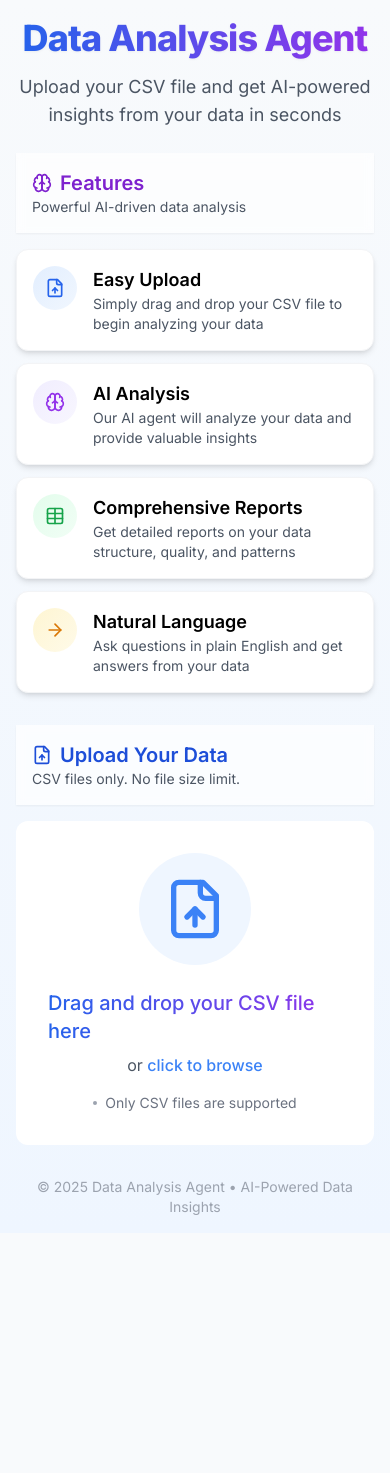
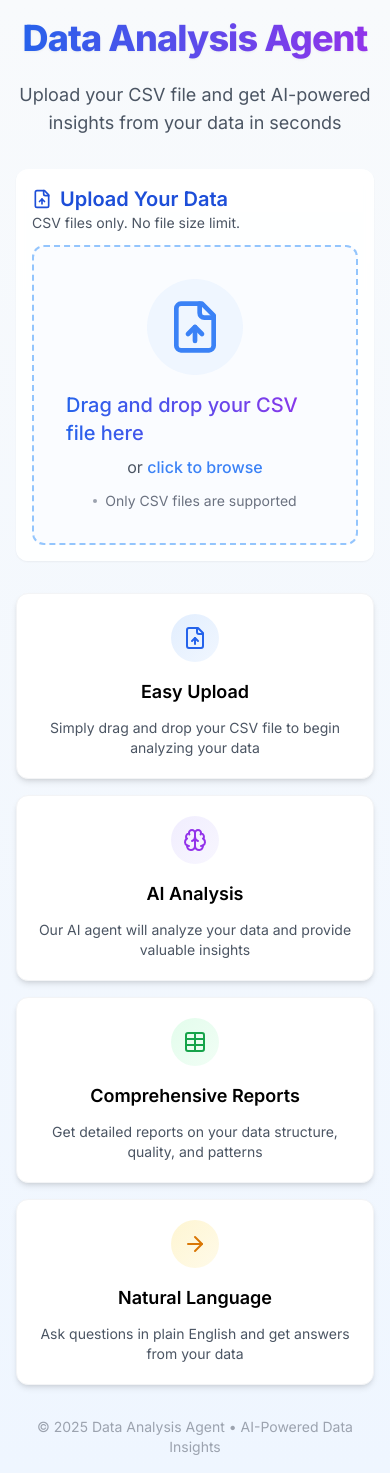
Before and after one commit to chaitanyacherukuri/Data-Analyst-Agent, a Next.js app in the folder frontend/: page / in a window 390 px wide. Before the commit the page ends 1233 px from the top, so only its background shows below. Built offline with nearby package versions, Linux system fonts and the light colour scheme.

Commit message:
Improve landing page UI to make file upload section more visible while maintaining original layout

```diff
--- a/frontend/src/app/page.tsx
+++ b/frontend/src/app/page.tsx
@@ -216,23 +216,21 @@ export default function Home() {
   });
 
   return (
-    <main className="min-h-screen flex flex-col items-center p-4 md:p-8 bg-gradient-to-b from-slate-50 to-blue-50">
+    <main className="min-h-screen flex flex-col items-center justify-center p-4 md:p-10 bg-gradient-to-b from-slate-50 to-blue-50">
+      <div className="max-w-4xl w-full space-y-8"> {/* Reduced space-y from 10 to 8 */}
         {/* Header with gradient text - made more compact */}
-      <div className="w-full max-w-6xl mb-6 md:mb-8 text-center">
+        <div className="text-center space-y-4"> {/* Reduced space-y from 6 to 4 */}
           <h1 className="text-4xl md:text-5xl font-extrabold tracking-tight bg-clip-text text-transparent bg-gradient-to-r from-blue-600 to-purple-600 leading-tight pb-1 drop-shadow-sm">
             Data Analysis Agent
           </h1>
-        <p className="text-lg text-gray-600 max-w-2xl mx-auto mt-2">
+          <p className="text-lg text-gray-600 max-w-2xl mx-auto">
             Upload your CSV file and get AI-powered insights from your data in seconds
           </p>
         </div>
 
-      {/* Main content area with two columns on larger screens */}
-      <div className="w-full max-w-6xl flex flex-col lg:flex-row gap-8 items-start">
-        {/* Left column: Upload area - Prominent and visible without scrolling */}
-        <div className="w-full lg:w-3/5 order-2 lg:order-1">
-          <div className="sticky top-4">
-            <div className="bg-white bg-opacity-70 backdrop-blur-sm p-4 rounded-lg shadow-sm mb-4">
+        {/* File upload section - Moved above feature cards */}
+        <div className="bg-white bg-opacity-90 backdrop-blur-sm rounded-xl shadow-sm p-4 mb-6">
+          <div className="mb-3">
             <h2 className="text-xl font-semibold text-blue-700 flex items-center">
               <FileUp className="h-5 w-5 mr-2" />
               Upload Your Data
@@ -240,18 +238,18 @@ export default function Home() {
             <p className="text-gray-600 text-sm">CSV files only. No file size limit.</p>
           </div>
 
-            {/* Modern file upload area - Made more prominent */}
+          {/* Modern file upload area */}
           <div
             {...getRootProps()}
-              className={`p-8 border-3 border-dashed rounded-xl cursor-pointer flex flex-col items-center justify-center transition-all duration-300 min-h-[250px] ${
+            className={`p-8 border-2 border-dashed rounded-xl cursor-pointer flex flex-col items-center justify-center transition-all duration-300 ${
               isDragActive
-                  ? "border-blue-500 bg-blue-50 shadow-lg scale-[1.01]"
-                  : "border-blue-300 hover:border-blue-400 bg-white hover:bg-blue-50/50 hover:shadow-md"
+                ? "border-blue-500 bg-blue-50 shadow-md scale-[1.01]"
+                : "border-blue-300 hover:border-blue-400 bg-blue-50/30 hover:bg-blue-50/50 hover:shadow-sm"
             }`}
           >
             <input {...getInputProps()} />
-              <div className={`mb-6 p-6 rounded-full ${isDragActive ? 'bg-blue-100' : 'bg-blue-50'} transition-all duration-300`}>
-                <FileUp className={`h-16 w-16 ${isDragActive ? 'text-blue-600' : 'text-blue-500'} transition-colors duration-300`} />
+            <div className={`mb-4 p-5 rounded-full ${isDragActive ? 'bg-blue-100' : 'bg-blue-50'} transition-all duration-300`}>
+              <FileUp className={`h-14 w-14 ${isDragActive ? 'text-blue-600' : 'text-blue-500'} transition-colors duration-300`} />
             </div>
             <p className="text-xl font-medium bg-clip-text text-transparent bg-gradient-to-r from-blue-600 to-purple-600">
               {isDragActive
@@ -259,17 +257,17 @@ export default function Home() {
                 : "Drag and drop your CSV file here"}
             </p>
             <p className="text-base text-gray-600 mt-2">or <span className="text-blue-500 hover:text-blue-700 font-medium cursor-pointer">click to browse</span></p>
-              <p className="text-sm text-gray-500 mt-4 flex items-center">
+            <p className="text-sm text-gray-500 mt-3 flex items-center">
               <span className="inline-block w-1 h-1 rounded-full bg-gray-400 mr-2"></span>
               Only CSV files are supported
             </p>
 
             {/* Status indicators */}
             {isUploading && (
-                <div className="mt-6 w-full max-w-md">
+              <div className="mt-5 w-full max-w-md">
                 {/* For small files: Simple spinner */}
                 {!isLargeFile && (
-                    <div className="flex items-center justify-center text-blue-600 bg-blue-50 p-3 rounded-lg">
+                  <div className="flex items-center justify-center text-blue-600 bg-blue-50 p-3 rounded-lg shadow-sm">
                     <div className="animate-spin rounded-full h-5 w-5 border-2 border-blue-600 border-t-transparent mr-2"></div>
                     <span>Uploading your file...</span>
                   </div>
@@ -290,7 +288,7 @@ export default function Home() {
                     </div>
 
                     {/* Progress bar */}
-                      <div className="h-2 w-full bg-blue-100 rounded-full overflow-hidden">
+                    <div className="h-2 w-full bg-blue-100 rounded-full overflow-hidden shadow-inner">
                       <div
                         className="h-full bg-blue-600 transition-all duration-300 ease-out"
                         style={{ width: `${uploadProgress}%` }}
@@ -308,20 +306,20 @@ export default function Home() {
                     {/* Additional info based on stage */}
                     <div className="mt-3 text-center text-sm">
                       {uploadStage === 'preparing' && (
-                          <div className="flex items-center justify-center text-blue-600">
+                        <div className="flex items-center justify-center text-blue-600 bg-blue-50 p-2 rounded-lg shadow-sm">
                           <div className="animate-spin rounded-full h-4 w-4 border-2 border-blue-600 border-t-transparent mr-2"></div>
                           Preparing your file for upload...
                         </div>
                       )}
 
                       {uploadStage === 'uploading' && uploadProgress < 100 && (
-                          <div className="text-blue-600">
+                        <div className="text-blue-600 bg-blue-50 p-2 rounded-lg shadow-sm">
                           Uploading your file to the server...
                         </div>
                       )}
 
                       {uploadStage === 'uploading' && uploadProgress === 100 && (
-                          <div className="text-green-600 bg-green-50 px-4 py-2 rounded-full flex items-center justify-center">
+                        <div className="text-green-600 bg-green-50 px-4 py-2 rounded-lg shadow-sm flex items-center justify-center">
                           <svg className="w-4 h-4 mr-2" fill="none" stroke="currentColor" viewBox="0 0 24 24" xmlns="http://www.w3.org/2000/svg">
                             <path strokeLinecap="round" strokeLinejoin="round" strokeWidth={2} d="M5 13l4 4L19 7" />
                           </svg>
@@ -330,14 +328,14 @@ export default function Home() {
                       )}
 
                       {uploadStage === 'processing' && (
-                          <div className="flex items-center justify-center text-blue-600">
+                        <div className="flex items-center justify-center text-blue-600 bg-blue-50 p-2 rounded-lg shadow-sm">
                           <div className="animate-spin rounded-full h-4 w-4 border-2 border-blue-600 border-t-transparent mr-2"></div>
                           Processing your data...
                         </div>
                       )}
 
                       {uploadStage === 'complete' && (
-                          <div className="text-green-600 bg-green-50 px-4 py-2 rounded-full flex items-center justify-center">
+                        <div className="text-green-600 bg-green-50 px-4 py-2 rounded-lg shadow-sm flex items-center justify-center">
                           <svg className="w-4 h-4 mr-2" fill="none" stroke="currentColor" viewBox="0 0 24 24" xmlns="http://www.w3.org/2000/svg">
                             <path strokeLinecap="round" strokeLinejoin="round" strokeWidth={2} d="M5 13l4 4L19 7" />
                           </svg>
@@ -351,12 +349,12 @@ export default function Home() {
             )}
 
             {uploadError && (
-                <div className="mt-6 text-red-600 bg-red-50 px-4 py-3 rounded-lg shadow-sm">{uploadError}</div>
+              <div className="mt-5 text-red-600 bg-red-50 px-4 py-3 rounded-lg shadow-sm">{uploadError}</div>
             )}
 
             {/* Only show this for small files or when not showing the detailed progress bar */}
             {uploadedSessionId && !isLargeFile && (
-                <div className="mt-6 text-center">
+              <div className="mt-5 text-center">
                 <div className="text-green-600 bg-green-50 px-4 py-3 rounded-lg shadow-sm flex items-center justify-center">
                   <svg className="w-5 h-5 mr-2" fill="none" stroke="currentColor" viewBox="0 0 24 24" xmlns="http://www.w3.org/2000/svg">
                     <path strokeLinecap="round" strokeLinejoin="round" strokeWidth={2} d="M5 13l4 4L19 7" />
@@ -370,66 +368,47 @@ export default function Home() {
             )}
           </div>
         </div>
+
+        {/* Feature cards with hover effects - Made more compact */}
+        <div className="grid grid-cols-1 md:grid-cols-2 gap-4 mt-6"> {/* Reduced gap from 6 to 4 */}
+          <div className="modern-card p-5 text-center flex flex-col items-center space-y-3"> {/* Reduced padding and spacing */}
+            <div className="animated-icon-container mb-1">
+              <FileUp className="h-6 w-6 text-blue-600" />
             </div>
-
-        {/* Right column: Feature cards - Now in a sidebar */}
-        <div className="w-full lg:w-2/5 order-1 lg:order-2">
-          <div className="bg-white bg-opacity-70 backdrop-blur-sm p-4 rounded-lg shadow-sm mb-4">
-            <h2 className="text-xl font-semibold text-purple-700 flex items-center">
-              <Brain className="h-5 w-5 mr-2" />
-              Features
-            </h2>
-            <p className="text-gray-600 text-sm">Powerful AI-driven data analysis</p>
-          </div>
-
-          <div className="grid grid-cols-1 gap-3">
-            <div className="modern-card p-4 text-left flex items-start space-x-4">
-              <div className="animated-icon-container p-2 rounded-full bg-blue-50">
-                <FileUp className="h-5 w-5 text-blue-600" />
-              </div>
-              <div>
-                <h3 className="text-lg font-semibold">Easy Upload</h3>
+            <h2 className="text-lg font-semibold">Easy Upload</h2> {/* Reduced text size */}
             <p className="text-gray-600 text-sm">
               Simply drag and drop your CSV file to begin analyzing your data
             </p>
           </div>
+
+          <div className="modern-card p-5 text-center flex flex-col items-center space-y-3">
+            <div className="animated-icon-container mb-1" style={{background: 'linear-gradient(135deg, rgba(237, 233, 254, 0.8), rgba(237, 233, 254, 0.4))'}}>
+              <Brain className="h-6 w-6 text-purple-600" />
             </div>
-
-            <div className="modern-card p-4 text-left flex items-start space-x-4">
-              <div className="animated-icon-container p-2 rounded-full" style={{background: 'linear-gradient(135deg, rgba(237, 233, 254, 0.8), rgba(237, 233, 254, 0.4))'}}>
-                <Brain className="h-5 w-5 text-purple-600" />
-              </div>
-              <div>
-                <h3 className="text-lg font-semibold">AI Analysis</h3>
+            <h2 className="text-lg font-semibold">AI Analysis</h2>
             <p className="text-gray-600 text-sm">
               Our AI agent will analyze your data and provide valuable insights
             </p>
           </div>
+
+          <div className="modern-card p-5 text-center flex flex-col items-center space-y-3">
+            <div className="animated-icon-container mb-1" style={{background: 'linear-gradient(135deg, rgba(220, 252, 231, 0.8), rgba(220, 252, 231, 0.4))'}}>
+              <Table className="h-6 w-6 text-green-600" />
             </div>
-
-            <div className="modern-card p-4 text-left flex items-start space-x-4">
-              <div className="animated-icon-container p-2 rounded-full" style={{background: 'linear-gradient(135deg, rgba(220, 252, 231, 0.8), rgba(220, 252, 231, 0.4))'}}>
-                <Table className="h-5 w-5 text-green-600" />
-              </div>
-              <div>
-                <h3 className="text-lg font-semibold">Comprehensive Reports</h3>
+            <h2 className="text-lg font-semibold">Comprehensive Reports</h2>
             <p className="text-gray-600 text-sm">
               Get detailed reports on your data structure, quality, and patterns
             </p>
           </div>
+
+          <div className="modern-card p-5 text-center flex flex-col items-center space-y-3">
+            <div className="animated-icon-container mb-1" style={{background: 'linear-gradient(135deg, rgba(254, 243, 199, 0.8), rgba(254, 243, 199, 0.4))'}}>
+              <ArrowRight className="h-6 w-6 text-amber-600" />
             </div>
-
-            <div className="modern-card p-4 text-left flex items-start space-x-4">
-              <div className="animated-icon-container p-2 rounded-full" style={{background: 'linear-gradient(135deg, rgba(254, 243, 199, 0.8), rgba(254, 243, 199, 0.4))'}}>
-                <ArrowRight className="h-5 w-5 text-amber-600" />
-              </div>
-              <div>
-                <h3 className="text-lg font-semibold">Natural Language</h3>
+            <h2 className="text-lg font-semibold">Natural Language</h2>
             <p className="text-gray-600 text-sm">
               Ask questions in plain English and get answers from your data
             </p>
-              </div>
-            </div>
           </div>
         </div>
       </div>
```
Lines whose indentation alone changed are shown as unchanged.
